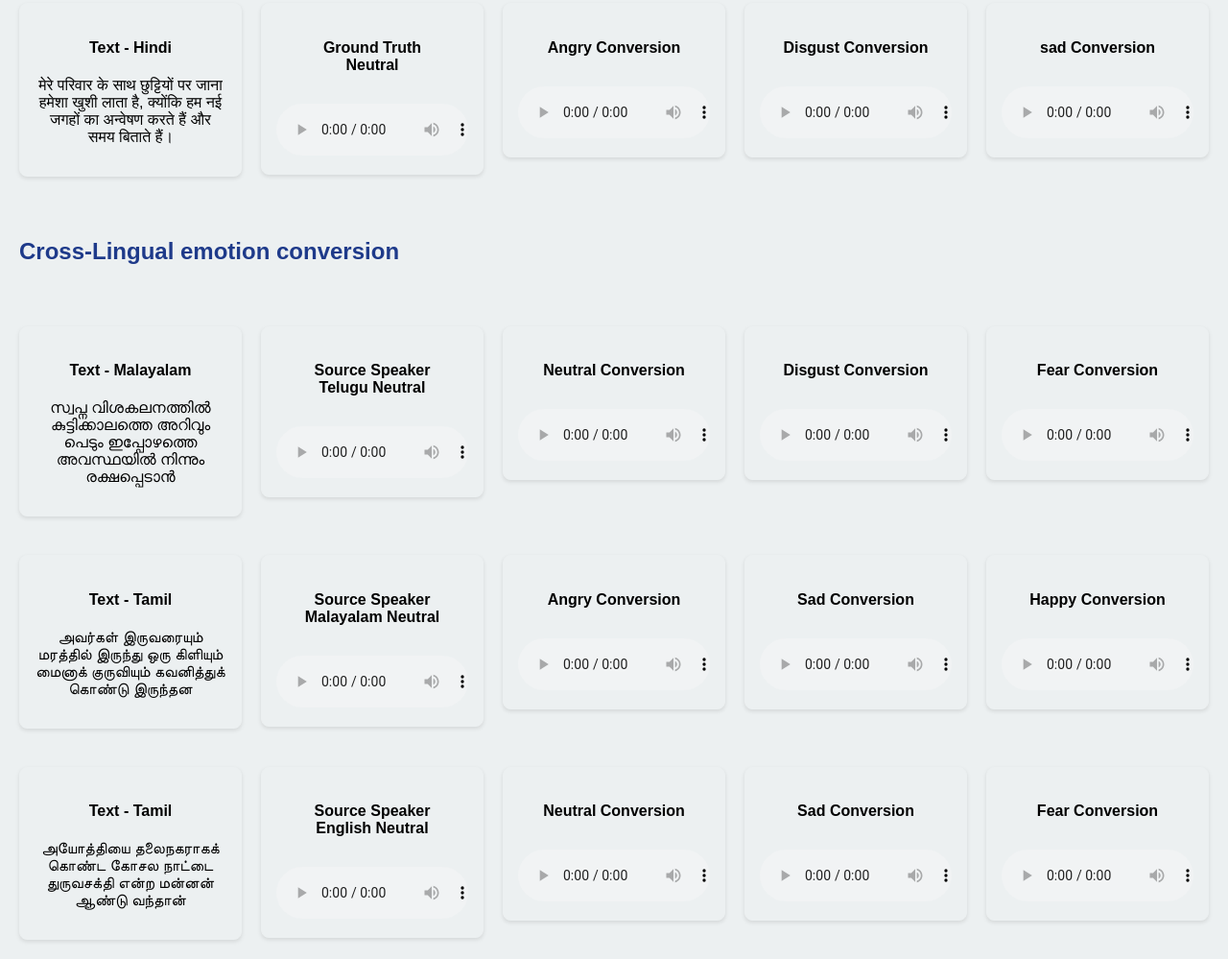
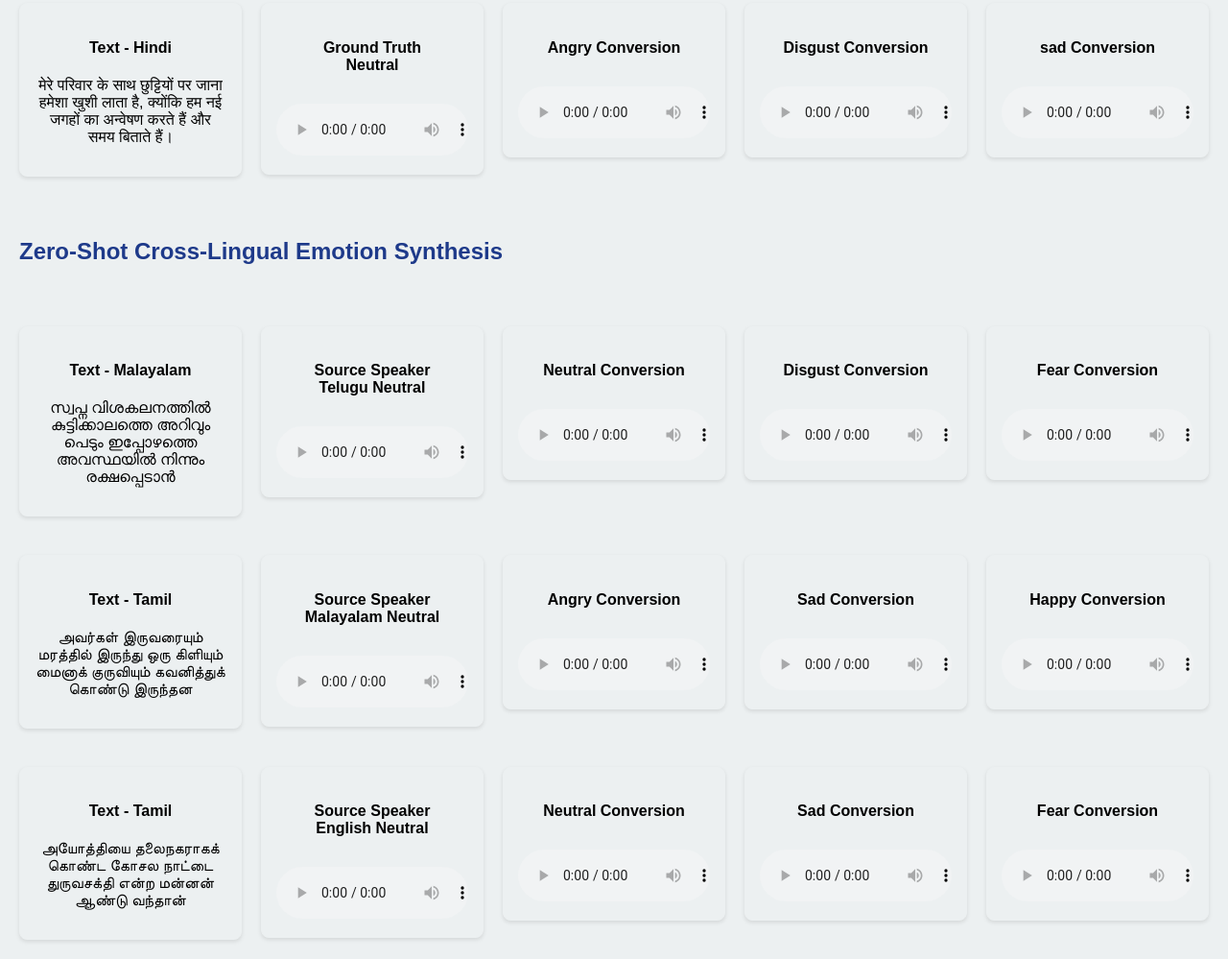
Before and after one commit to NN-Project-2/Emotion-TTS-web, a plain HTML site: page index.html in a window 1280 px wide. Shown: the part 2360-3359 px from the top of the page at 96% size. Drawn offline with Linux system fonts and the light colour scheme.

Commit message:
Update index.html

```diff
--- a/index.html
+++ b/index.html
@@ -490,7 +490,7 @@
     </section>
 -->
     <section>
-        <h3>Cross-Lingual emotion conversion</h3>
+        <h3>Zero-Shot Cross-Lingual Emotion Synthesis</h3>
         <div class="grid-container">
             <div class="grid-item">
                 <h4>Text - Malayalam</h4>
```
